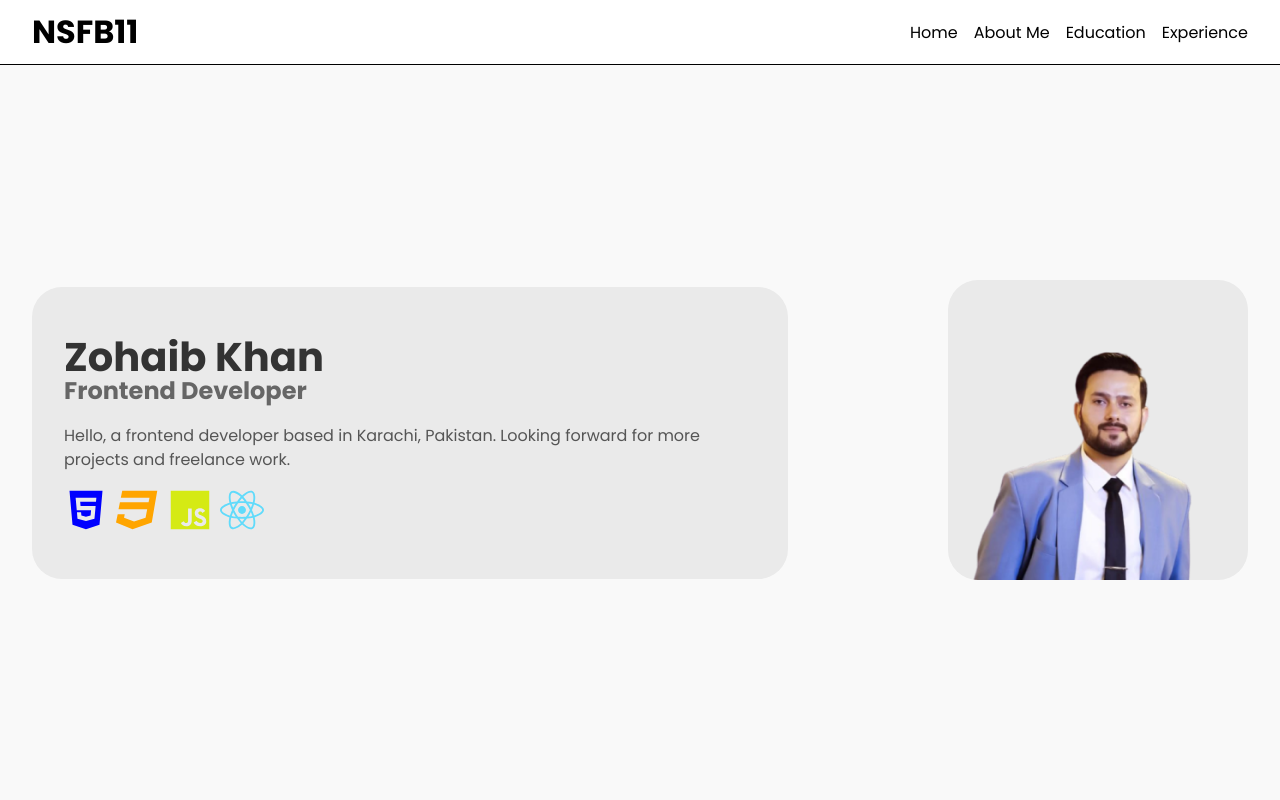
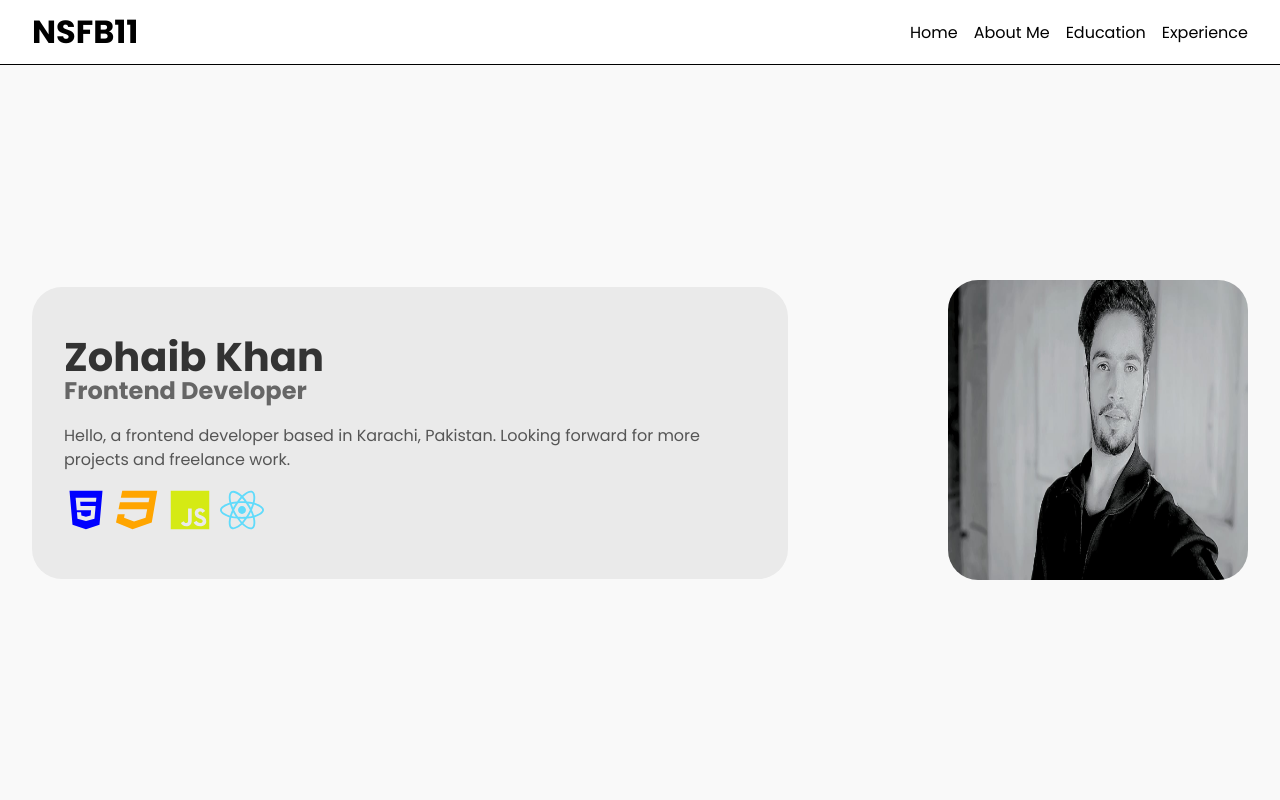
Before and after one commit to zohaibkhan15/zohaibportfoliowebsite, a React (Vite) app: page / in a window 1280 px wide. Shown: the top 800 px of the page. Built offline with nearby package versions, Linux system fonts and the light colour scheme.

Commit message:
image chnaged

```diff
--- a/src/components/HeroSection/HeroSection.jsx
+++ b/src/components/HeroSection/HeroSection.jsx
@@ -1,5 +1,5 @@
 import React from "react";
-import mypicture from "../../assets/zp.png";
+import mypicture from "../../assets/zohaibimage.jpeg";
 import "./herosection.css";
 import { FaCss3, FaHtml5, FaJs, FaReact } from "react-icons/fa6";
 
--- a/src/components/HeroSection/herosection.css
+++ b/src/components/HeroSection/herosection.css
@@ -13,7 +13,7 @@
   width: 300px;
   background-color: #eaeaea;
   border-radius: 10%;
-  height: auto;
+  height: 300px;
   /* border: 1px solid seagreen; */
 }
 
```
Also changed, not shown: src/assets/zohaibimage.jpeg (added).
